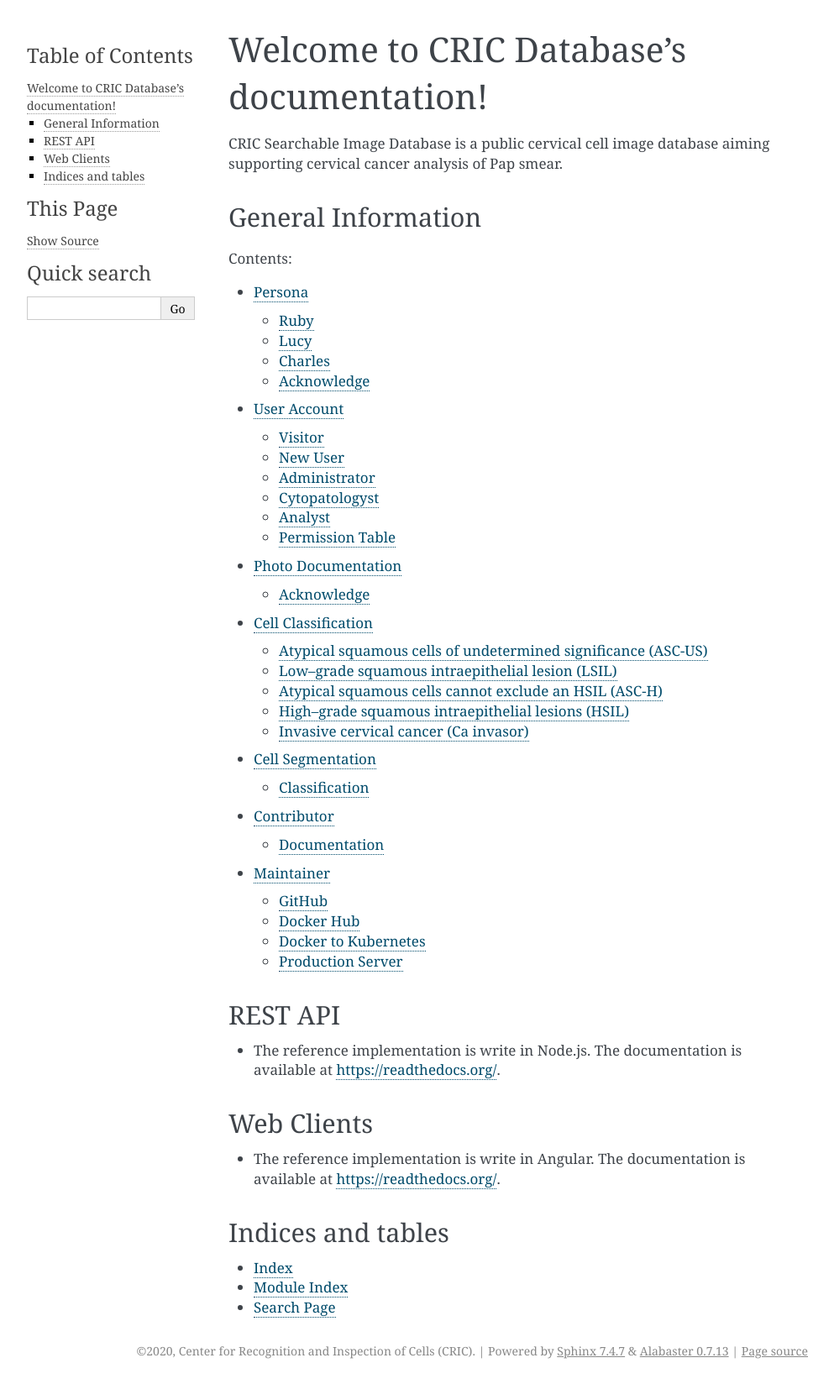
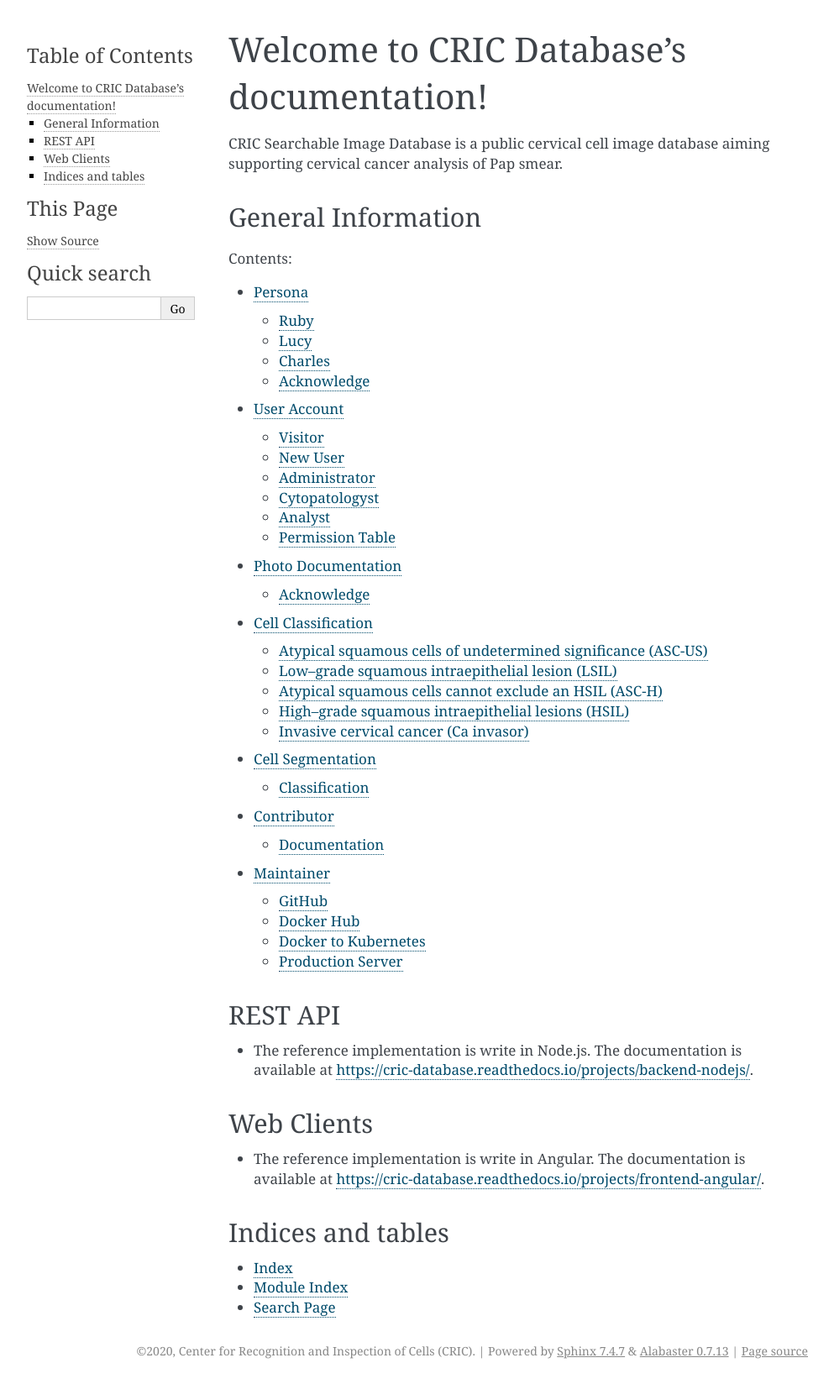
Before and after one commit to CRICDatabase/searchable-image-database, a Sphinx documentation site: the page built from docs/index.rst, in a window 1280 px wide. Shown: the whole page at 84% size, without its empty margins (148-1141 px from the left). Built offline with Sphinx 7.4.7, drawn with Linux system fonts in a browser that asks for light colours; some of the changed lines change nothing that is shown.

Commit message:
Fix links in documentation

```diff
--- a/docs/index.rst
+++ b/docs/index.rst
@@ -28,13 +28,13 @@ REST API
 --------
 
 - The reference implementation is write in Node.js.
-  The documentation is available at https://readthedocs.org/.
+  The documentation is available at https://cric-database.readthedocs.io/projects/backend-nodejs/.
 
 Web Clients
 -----------
 
 - The reference implementation is write in Angular.
-  The documentation is available at https://readthedocs.org/.
+  The documentation is available at https://cric-database.readthedocs.io/projects/frontend-angular/.
 
 Indices and tables
 ------------------
```
